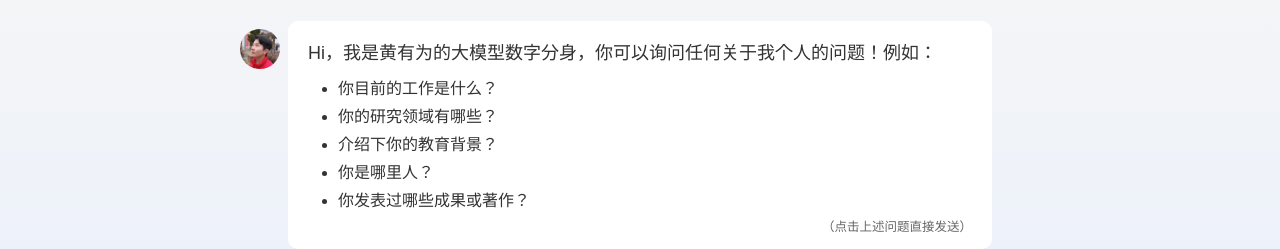
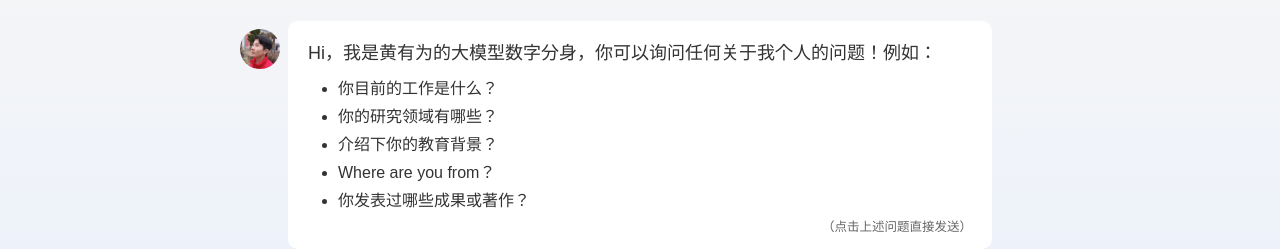
Before and after one commit to devilyouwei/chat-resume, a Vue app: page / in a window 1280 px wide. Shown: the top 249 px of the page. Built offline with nearby package versions, Linux system fonts and the light colour scheme.

Commit message:
add some english messages

```diff
--- a/src/views/IndexView.vue
+++ b/src/views/IndexView.vue
@@ -80,10 +80,10 @@ const questions = [
   '你目前的工作是什么？',
   '你的研究领域有哪些？',
   '介绍下你的教育背景？',
-  '你是哪里人？',
+  'Where are you from？',
   '你发表过哪些成果或著作？'
 ]
-const errorMessage = '<font color=red>**网络错误**：根据相关法律法规，我无法接收来自中国大陆的请求，请切换至海外网络，谢谢！</font>'
+const errorMessage = `<font color=red>**网络错误**：根据相关法律法规，我无法接收来自中国大陆的请求，请切换至海外网络，谢谢！\nUnable to receive requests from China due to regulations. Please use an overseas network. </font>`
 
 // 聊天角色
 const role = { user: 'user', assistant: 'assistant', system: 'system' };
```
